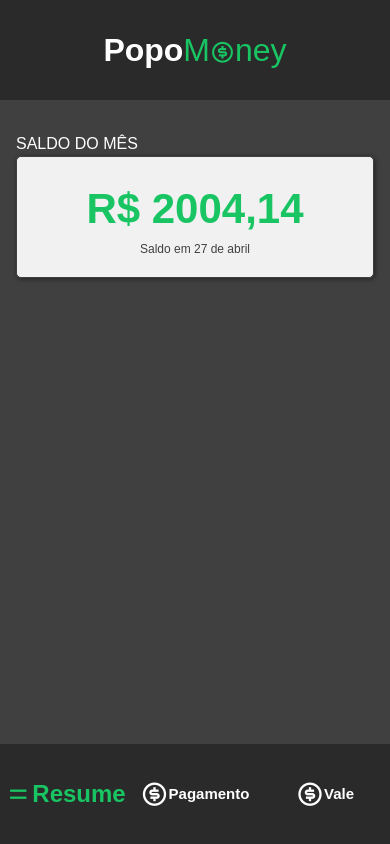
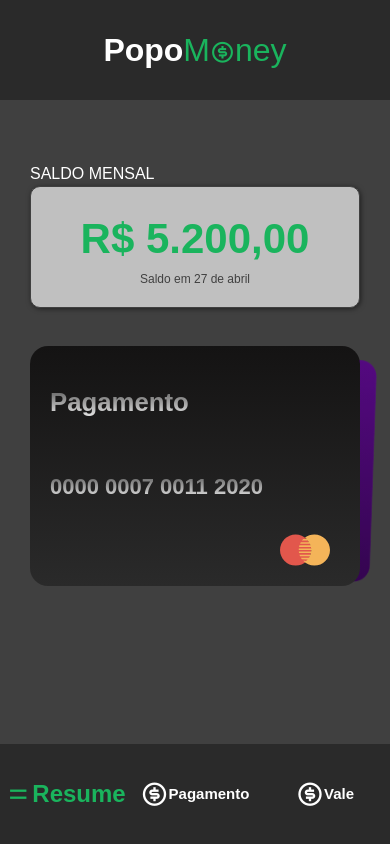
Before and after one commit to lucffernands/popomoney, a website: page www/index.html in a window 390 px wide. Drawn offline with Linux system fonts and the light colour scheme; some packages are replaced by stand-ins of ours; no server answers.

Commit message:
Pagina Resumo atualizada, com cartões de contas

```diff
--- a/www/css/index.css
+++ b/www/css/index.css
@@ -1,9 +1,19 @@
 :root {
-    --branco: #ffff;
-    --gelo: #f1f1f1;
-    --verde: #19c463;
+    --branco: #ffffff;
+    --gelo: #c0c0c0;
+    --verde: #1ab45d;
+    --grafite: #404040;
+
+    --roxo: #620a96;
+    --roxo-escuro: #3d065e;
     --preto: #2a2a2a;
-    --grafite: #404040;
+    --preto-escuro: #141313;
+
+    --gradiente: linear-gradient(
+        to bottom,
+        var(--grafite),
+        var(--branco)
+    )
 }
 
 @import url('https://fonts.googleapis.com/css2?family=Bebas+Neue&display=swap');
@@ -24,6 +34,7 @@ body {
     display: flex;
     flex-direction: column;
     align-items: center;
+    padding: 30px;
 }
 
 /***** TAB BAR *****/
@@ -83,7 +94,7 @@ body {
 
 }
 
-/**** Conteudo Resumo *****/
+/**** RESUMO - CONTEUDO SALDO MENSAL *****/
 .saldo-mes-container {
     width: 100%;
     height: 100px;
@@ -97,8 +108,8 @@ body {
     align-items: center;
     height: 120px;
     border: 1px solid var(--grafite);
-    border-radius: 5px;
-    box-shadow:1px 1px 5px rgba(0.0, 0.0, 0.0, 0.5);
+    border-radius: 10px;
+    box-shadow: 1px 1px 5px rgba(0.0, 0.0, 0.0, 0.5);
 }
 
 .saldo-mes-valor {
@@ -115,3 +126,47 @@ body {
 .saldo-mes-titulo {
     font-size: 16px;
 }
+
+/**** RESUMO - CONTEUDO CONTAS *****/
+.swiper {
+    height: 240px;
+    width: 330px;
+}
+
+.swiper-slide {
+    display: flex;
+    align-items: center;
+    justify-content: center;
+    border-radius: 18px;
+    font-size: 22px;
+    font-weight: bold;
+}
+
+.swiper-slide:nth-child(1n) {
+    background-image: linear-gradient(var(--preto-escuro), var(--preto));
+}
+
+.swiper-slide:nth-child(2n) {
+    background-image: linear-gradient(var(--roxo), var(--roxo-escuro));
+}
+
+.card-cartao {
+    display: flex;
+    flex-direction: column;
+    align-items: start;
+}
+
+.card-cartao h3, p {
+    margin-left: 20px;
+    background-image: var(--gradiente);
+    background-clip: text;
+    -webkit-background-clip: text;
+    color: transparent;
+}
+
+.card-cartao img {
+    width: 50px;
+    height: 50px;
+    position: relative;
+    left: 250px;
+}
--- a/www/index.html
+++ b/www/index.html
@@ -64,22 +64,43 @@
                 <!-- Scrollable page content -->
                 <div class="page-content">
                     <div class="block">
+
+                        <!-- Card Saldo mensal -->
                         <div class="saldo-mes-container">
                             <div class="saldo-mes-titulo">
-                                SALDO DO MÊS
+                                SALDO MENSAL
                             </div>
                             <div class="saldo-mes-card">
                                 <div class="saldo-mes-valor">
-                                    R$ 2004,14
+                                    R$ 5.200,00
                                 </div>
                                 <div class="saldo-mes-data">
                                     Saldo em 27 de abril
                                 </div>
                             </div>
                         </div>
+
+                        <br><br>
+
+                        <!-- Card Saldo Pag/Vale-->
+                        <div class="swiper mySwiper">
+                            <div class="swiper-wrapper">
+                                <div class="swiper-slide card-cartao">
+                                    <h3>Pagamento</h3>
+                                    <p>0000 0007 0011 2020</p>
+                                    <img src="/www/img/master.svg" alt="">
+                                </div>
+
+                                <div class="swiper-slide card-cartao">
+                                    <h3>Vale</h3>
+                                    <p>0000 0007 0011 2020</p>
+                                    <img src="/www/img/master.svg" alt="">
+                                </div>
+                            </div>
+                        </div>
+
                     </div>
                 </div>
-
             </div>
         </div>
     </div>
--- a/www/js/routes.js
+++ b/www/js/routes.js
@@ -33,6 +33,10 @@ var app = new Framework7({
         pageInit: function (event, page) {
           // fazer algo quando a página for inicializada
           $.getScript('js/index.js');
+          var swiper = new Swiper(".mySwiper", {
+            effect: "cards",
+            grabCursor: true,
+          });
         },
         pageBeforeRemove: function (event, page) {
           // fazer algo antes da página ser removida do DOM
```
Also changed, not shown: www/img/mastar2.svg (added), www/img/master.svg (added).
